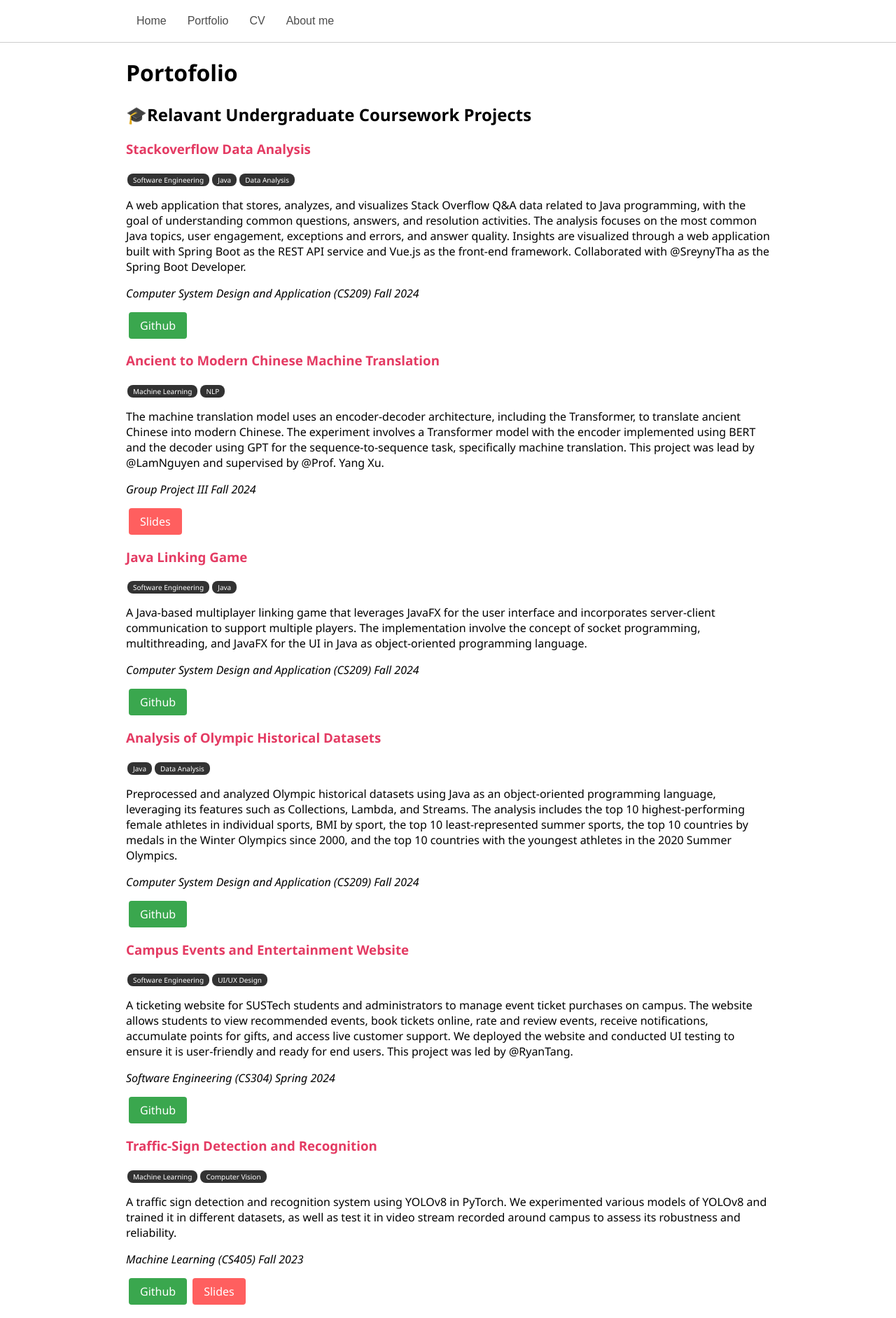
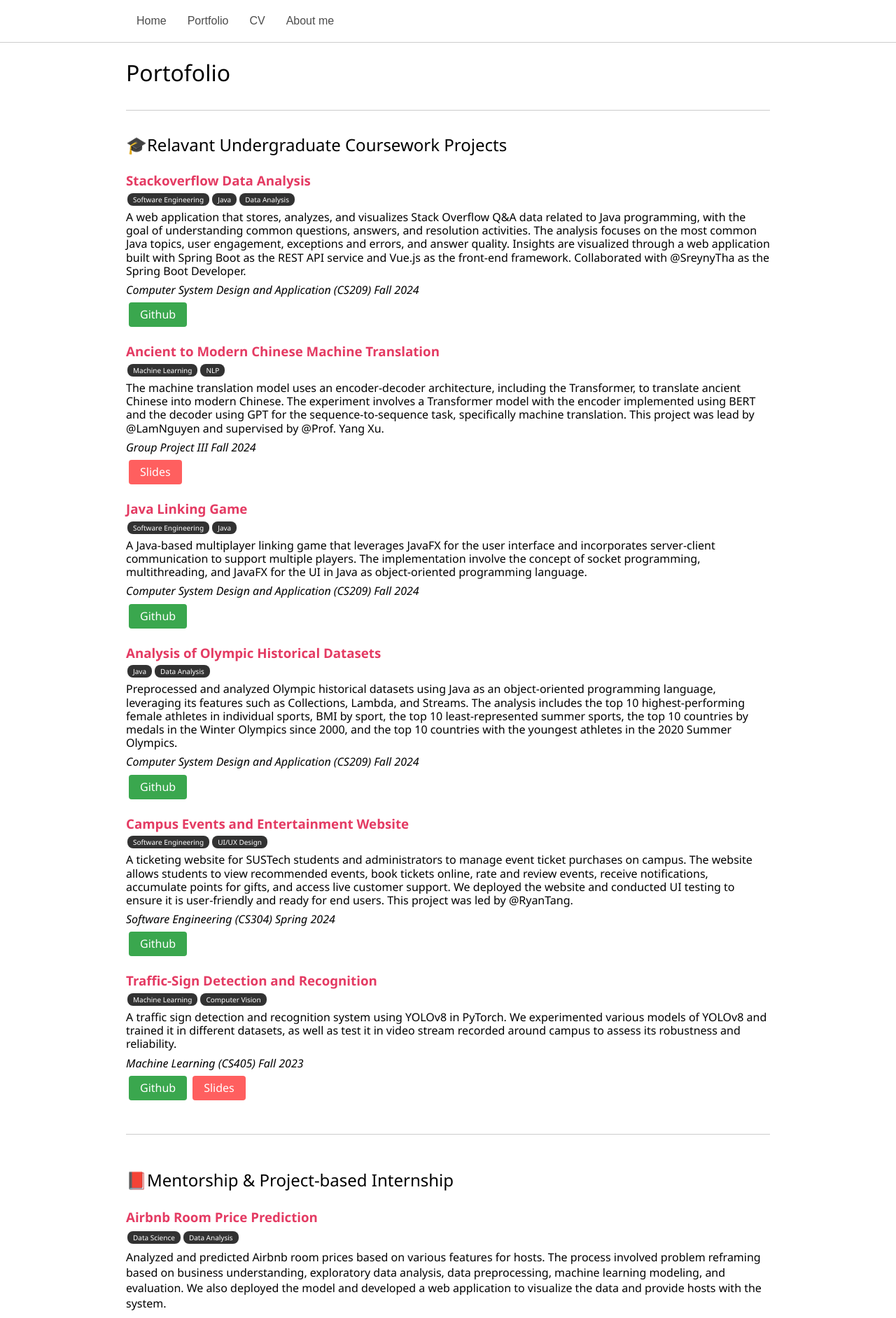
Before and after one commit to FiZufa/personal-website, a Nuxt app: page /portofolio in a window 1280 px wide. Shown: the top 1883 px of the page at 70% size. Built offline with nearby package versions, Linux system fonts and the light colour scheme.

Commit message:
finish porto page

```diff
--- a/components/PortoCourse.vue
+++ b/components/PortoCourse.vue
@@ -1,5 +1,7 @@
 <template>
-    <h2>🎓Relavant Undergraduate Coursework Projects</h2>
+  <div class="line-1"></div>
+
+  <h2>🎓Relavant Undergraduate Coursework Projects</h2>
 
     <div class="porto-section">
 
@@ -25,6 +27,8 @@
             </div>
       </div>
     </div>
+
+    <div class="line"></div>
 
     <h2>📕Mentorship & Project-based Internship</h2>
 
@@ -55,10 +59,13 @@
       </div>
 
     </div>
+
 </template>
 <script>
 import CourseProject from '@/data/CourseProject.json';
 import PBIProject from '@/data/PBIProject.json';
+import { Divider } from '#components';
+import { Footer } from '#components';
 
 export default {
   data() {
@@ -81,6 +88,30 @@ html, body {
 
 }
 
+h2 {
+  font-weight: normal; /* Makes the text not bold */
+}
+
+.porto-section {
+  line-height: 1.2;
+}
+
+.projects h3, .pbi-projects h3 {
+  margin-bottom: 4px;
+}
+
+.tags{
+  margin-bottom: 2px;
+}
+
+.projects p, .pbi-projects p {
+  margin: 8px 0;
+}
+
+.projects, .pbi-projects {
+  margin: 24px 0;
+}
+
 .tag {
   background-color: black;
   opacity: 0.8;
@@ -88,7 +119,7 @@ html, body {
   color: #fff;
   font-size: 10px;
   padding: 2px 8px;
-  margin: 0 2px;
+  margin: -2px 2px;
 
 }
 
@@ -114,5 +145,15 @@ html, body {
   background-color: #CEB150;
 }
 
+.line {
+  border-top: #ccc solid 1px;
+  margin: 48px 0;
+}
+
+.line-1 {
+  border-top: #ccc solid 1px;
+  margin: 32px 0;
+}
+
 
 </style>
--- a/pages/portofolio/index.vue
+++ b/pages/portofolio/index.vue
@@ -1,15 +1,18 @@
 <template>
     <Header />
     <div class="porto-body">
-        <h1>Portofolio</h1>
+        <h1 style="font-weight: normal;">Portofolio</h1>
         <PortoCourse />
     </div>
+
+    <Footer />
 
 
 </template>
 <script>
 import Header from '@/components/Header.vue'
 import { PortoCourse } from '#components';
+import { Footer } from '#components';
 
 </script>
 <style>
```
